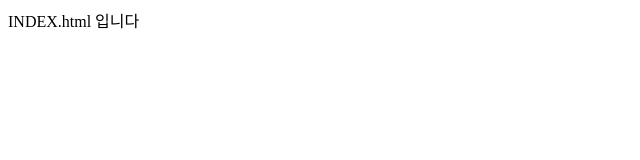
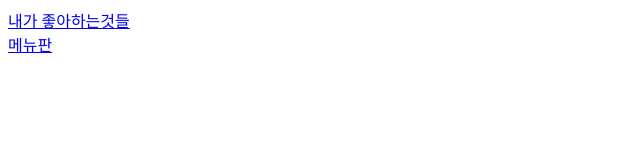
Before and after one commit to gyuood/reskill2024, a plain HTML site: page index.html in a window 1280 px wide. Shown: the whole page, without its empty margins (0-640 px from the left). Drawn offline with Linux system fonts and the light colour scheme.

Commit message:
인덱스 링크설정

```diff
--- a/index.html
+++ b/index.html
@@ -1 +1,3 @@
-INDEX.html 입니다
+<a href ="html/like.html"> 내가 좋아하는것들</a>
+<br>
+<a href ="html/menu.html"> 메뉴판</a>
```
